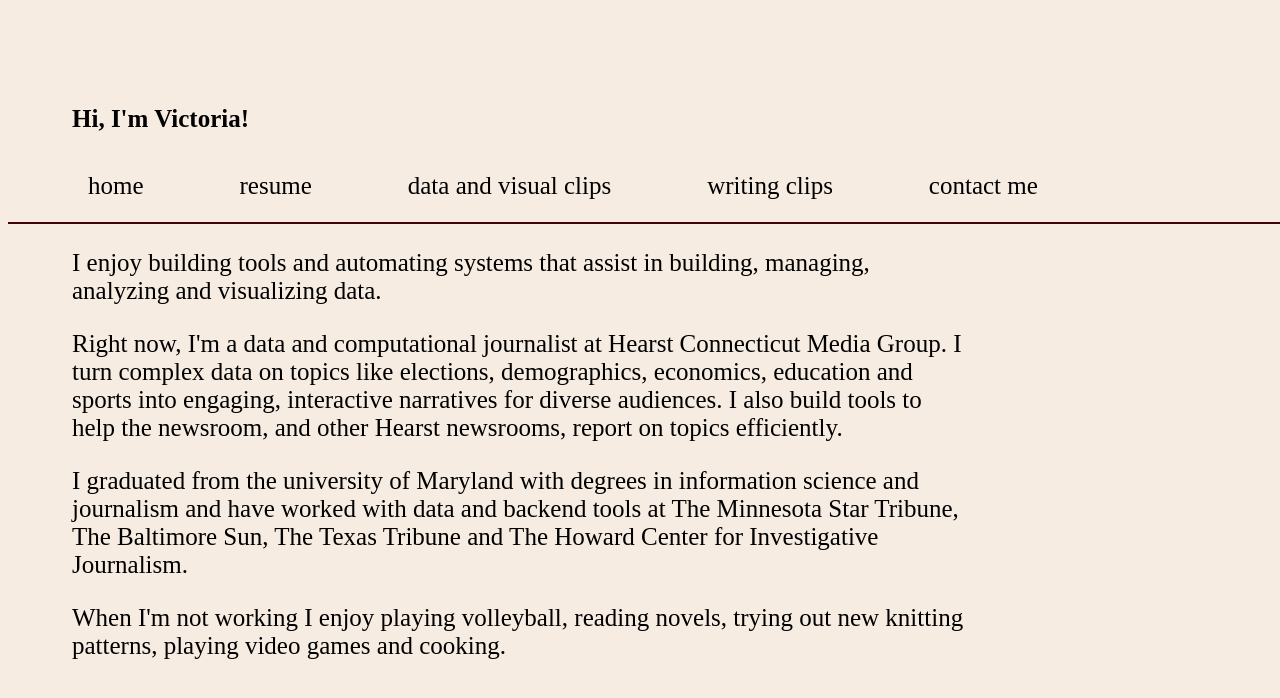
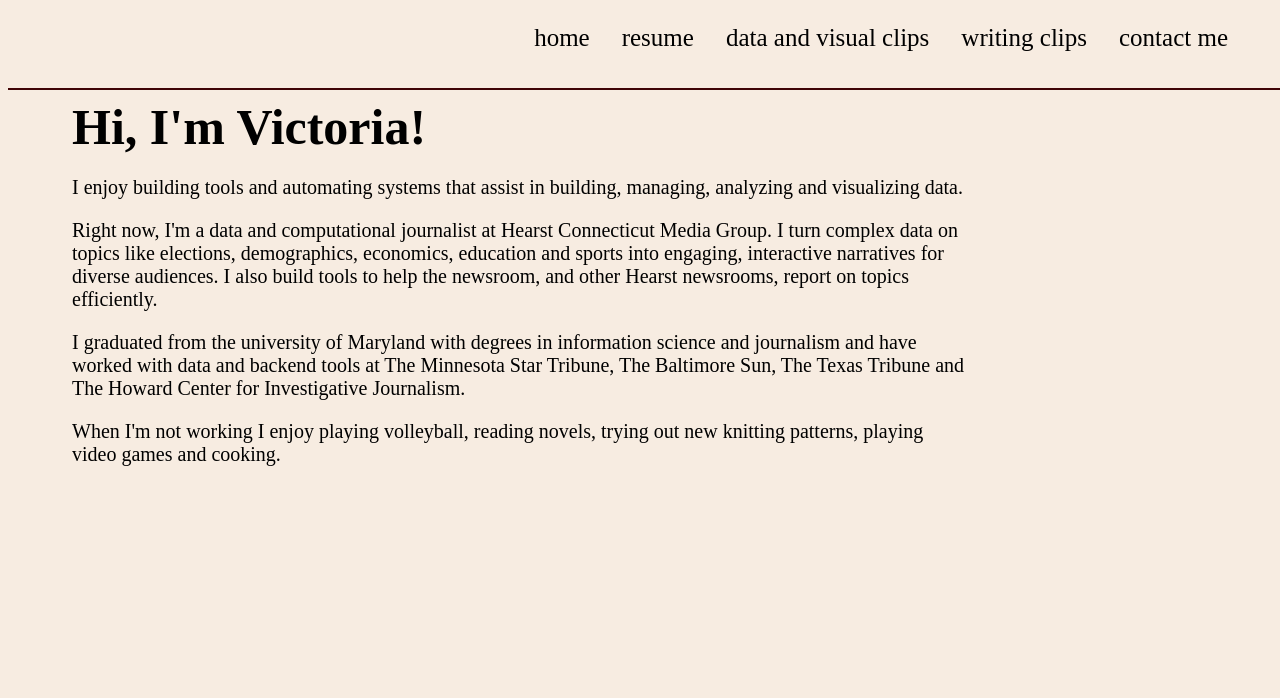
Before and after one commit to Vstavish/Vstavish.github.io, a Flask app: page / in a window 1280 px wide. Shown: the top 698 px of the page. Run offline with Flask 3, Linux system fonts and the light colour scheme.

Commit message:
update topnav location

```diff
--- a/static/css/style.css
+++ b/static/css/style.css
@@ -20,40 +20,44 @@ p {
   display: block;
   margin-left: 5%;
   margin-right: 25%;
-  font-size: 25px;
+  font-size: 20px;
 }
 
 /* Change font */
 .myname {
   font-family: 'Times New Roman', serif;
-  font-size: 5em;
+  font-size: 50px;
   font-weight: bold;
   color: black;
-  margin-left: 0%;
+  margin-left: 5%;
 }
 
 /* Add a black background color to the top navigation */
 .topnav {
-  overflow: hidden;
+  display: flex;                  /* Use flexbox for layout */
+  justify-content: flex-end;      /* Align items to the right */
+  background-color: none;        /* Background color for the topnav */
+  padding: 10px 20px;             /* Add some padding to the nav */
+  position: fixed;                /* Fix it to the top of the page */
+  top: 0;                         /* Align it to the very top */
+  width: 95%;                    /* Make the topnav span the full width */
+  z-index: 1000;                  /* Ensure it stays on top of other content */
 }
 
 /* Style the links inside the navigation bar */
 .topnav a {
-  float: left;
   font-family: 'Times New Roman', serif;
   display: block;
-  color: black;
+  color: black;                   /* Set link text color to white */
   text-align: center;
   padding: 14px 16px;
   text-decoration: none;
-  font-size: 25px;
-  margin-left: 5%;
+  font-size: 25px;              /* Add space between the links */
 }
 
 /* Change the color of links on hover */
 .topnav a:hover {
   text-decoration: underline;
-  color: black;
 }
 
 /* Hide the link that should open and close the topnav on small screens */
@@ -68,7 +72,6 @@ hr {
   border-color: #400406;
   width: 100%;
 }
-
 
 .storylinks {
   font-size: 25px;
--- a/templates/index.html
+++ b/templates/index.html
@@ -23,12 +23,6 @@
     <br>
     <br>
 
-<div class= "myname">
-
-<p>Hi, I'm Victoria!</p>
-
-</div>
-
 <div class="topnav" id="myTopnav">
   <a href="resume.html">home</a>
   <a href="subpage.resume.html">resume</a>
@@ -44,6 +38,12 @@
 
 </hr>
 
+<div class= "myname">
+
+  Hi, I'm Victoria!
+
+  </div>
+
 <p>I enjoy building tools and automating systems that assist in building, managing, analyzing and visualizing data. </p>
 
 <p>Right now, I'm a data and computational journalist at Hearst Connecticut Media Group. I turn complex data on topics like elections, demographics, economics, education and sports into engaging, interactive narratives for diverse audiences. I also build tools to help the newsroom, and other Hearst newsrooms, report on topics efficiently.</p>
```
